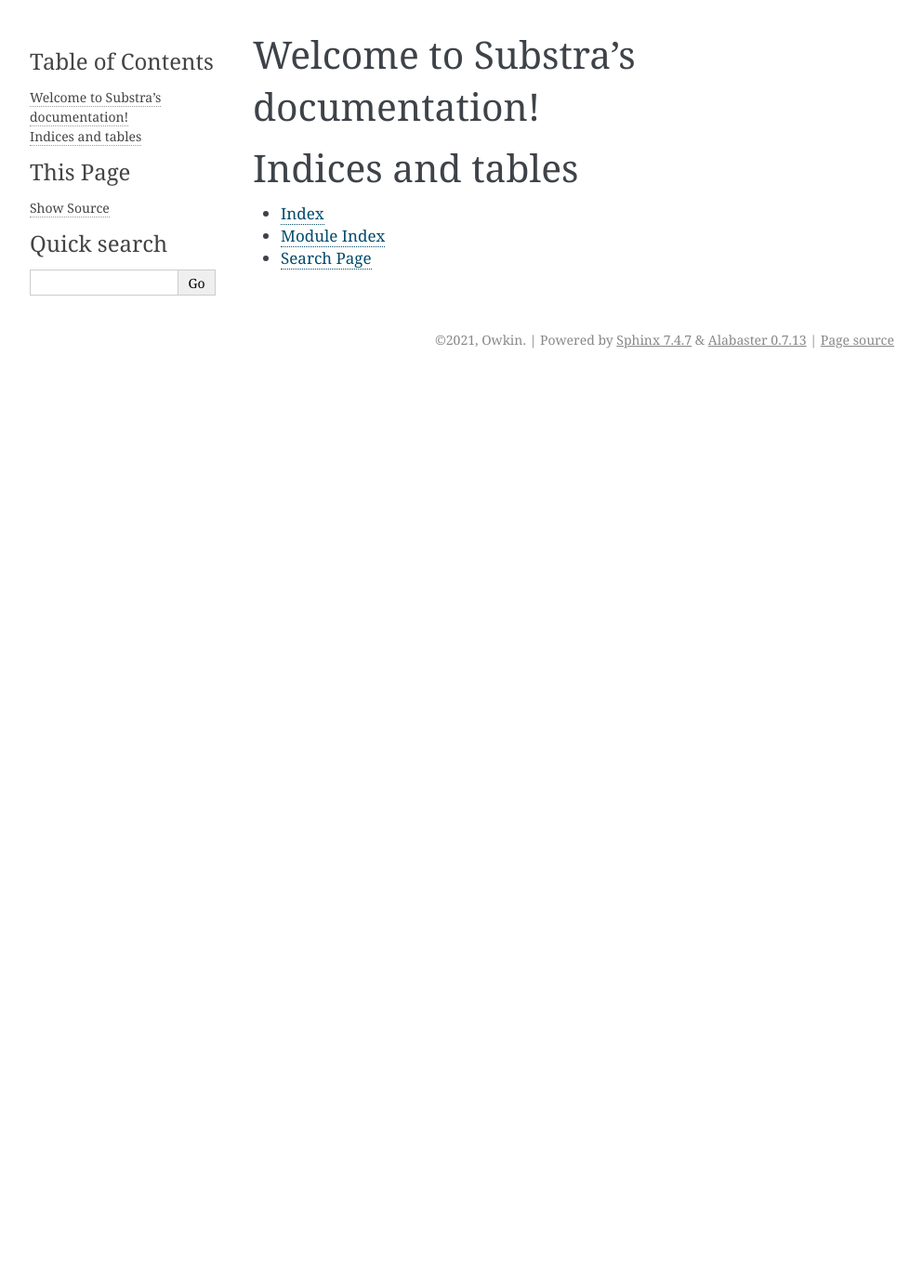
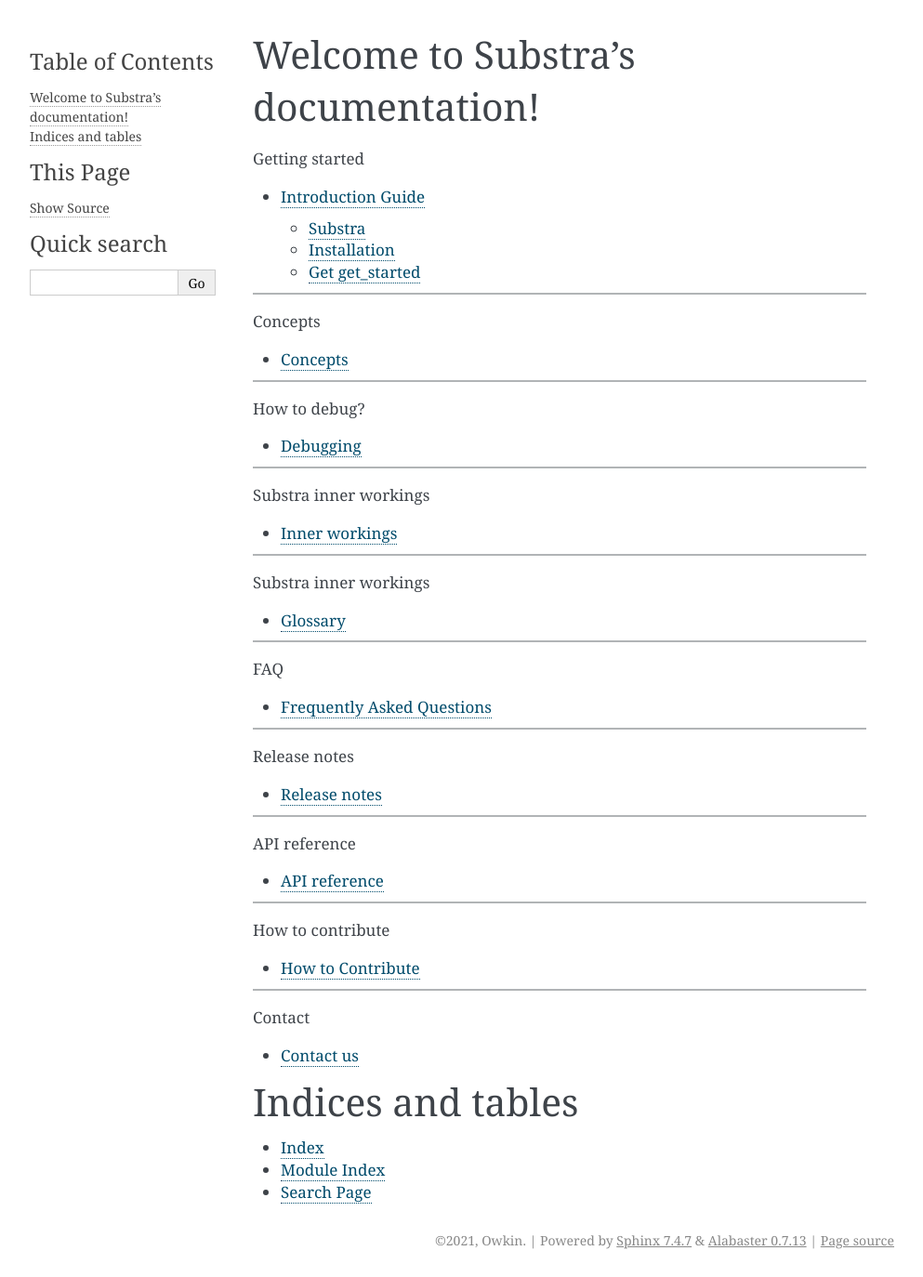
Before and after one commit to Substra/substra, a Sphinx documentation site: the page built from docs/source/index.rst, in a window 1280 px wide. Shown: the whole page at 93% size, without its empty margins (148-1141 px from the left). Built offline with Sphinx 7.4.7, drawn with Linux system fonts in a browser that asks for light colours; before the commit the page ends 900 px from its top, so only the background shows below that.

```diff
--- /dev/null
+++ b/docs/source/api_reference/api_reference.rst
@@ -0,0 +1,2 @@
+API reference
+=============
--- /dev/null
+++ b/docs/source/concepts/concepts.rst
@@ -0,0 +1,2 @@
+Concepts
+========
--- /dev/null
+++ b/docs/source/contact/contact.rst
@@ -0,0 +1,2 @@
+Contact us
+==========
--- /dev/null
+++ b/docs/source/contribute/contribute.rst
@@ -0,0 +1,2 @@
+How to Contribute
+=================
--- /dev/null
+++ b/docs/source/debug/debug.rst
@@ -0,0 +1,2 @@
+Debugging
+=========
--- /dev/null
+++ b/docs/source/faq/faq.rst
@@ -0,0 +1,2 @@
+Frequently Asked Questions
+==========================
--- /dev/null
+++ b/docs/source/glossary/glossary.rst
@@ -0,0 +1,2 @@
+Glossary
+========
--- a/docs/source/index.rst
+++ b/docs/source/index.rst
@@ -7,10 +7,92 @@ Welcome to Substra's documentation!
 ===================================
 
 .. toctree::
+   :glob:
    :maxdepth: 2
-   :caption: Contents:
+   :caption: Getting started
 
+   get_started/*
 
+---------------------
+
+.. toctree::
+   :glob:
+   :maxdepth: 2
+   :caption: Concepts
+
+   concepts/*
+
+---------------------
+
+.. toctree::
+   :glob:
+   :maxdepth: 2
+   :caption: How to debug?
+
+   debug/*
+
+---------------------
+
+.. toctree::
+   :glob:
+   :maxdepth: 2
+   :caption: Substra inner workings
+
+   inner_workings/*
+
+---------------------
+
+.. toctree::
+   :glob:
+   :maxdepth: 2
+   :caption: Substra inner workings
+
+   glossary/*
+
+---------------------
+
+.. toctree::
+   :glob:
+   :maxdepth: 2
+   :caption: FAQ
+
+   faq/*
+
+---------------------
+
+.. toctree::
+   :glob:
+   :maxdepth: 2
+   :caption: Release notes
+
+   release/*
+
+---------------------
+
+.. toctree::
+   :glob:
+   :maxdepth: 2
+   :caption: API reference
+
+   api_reference/*
+
+---------------------
+
+.. toctree::
+   :glob:
+   :maxdepth: 2
+   :caption: How to contribute
+
+   contribute/*
+
+---------------------
+
+.. toctree::
+   :glob:
+   :maxdepth: 2
+   :caption: Contact
+
+   contact/*
 
 Indices and tables
 ==================
--- /dev/null
+++ b/docs/source/inner_workings/inner_workings.rst
@@ -0,0 +1,2 @@
+Inner workings
+==============
--- /dev/null
+++ b/docs/source/release/release.rst
@@ -0,0 +1,2 @@
+Release notes
+=============
```
Also changed, not shown: docs/source/get_started/intro_guide.rst (added, +22 -0 lines).
